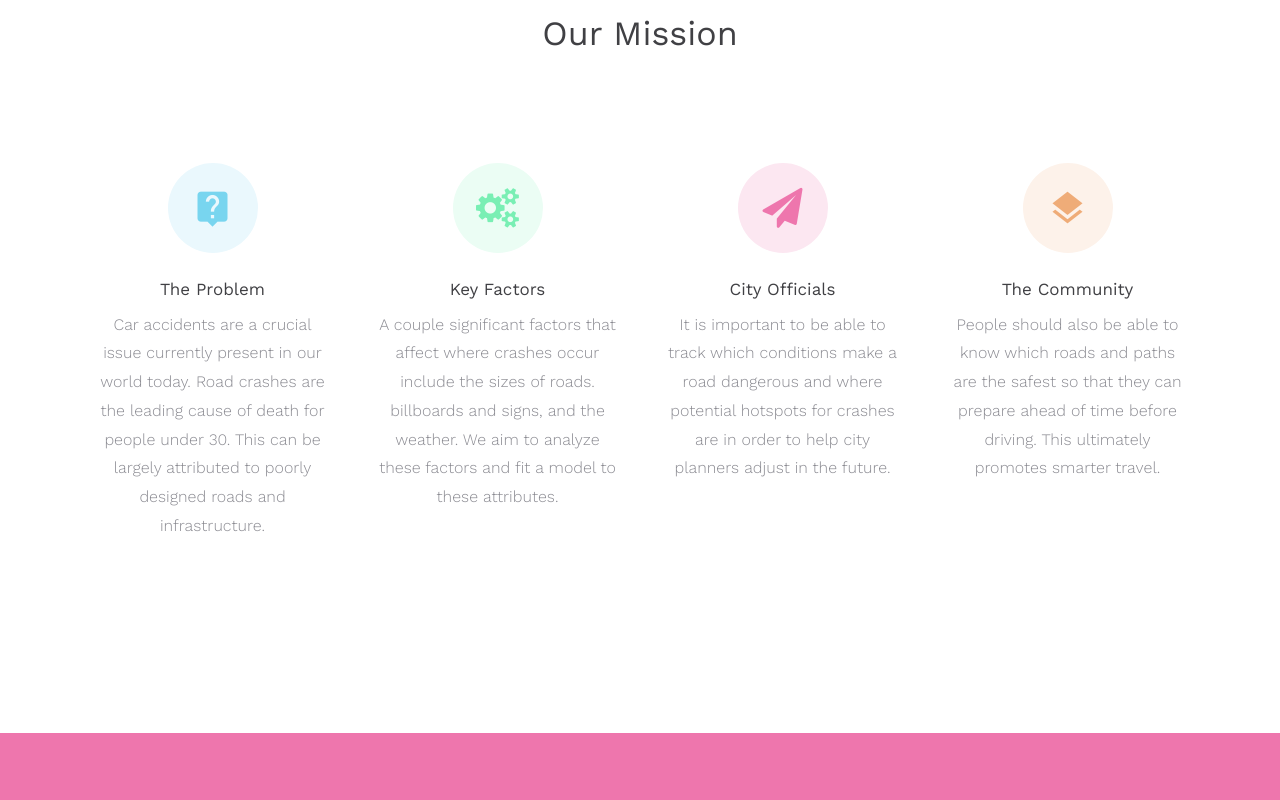
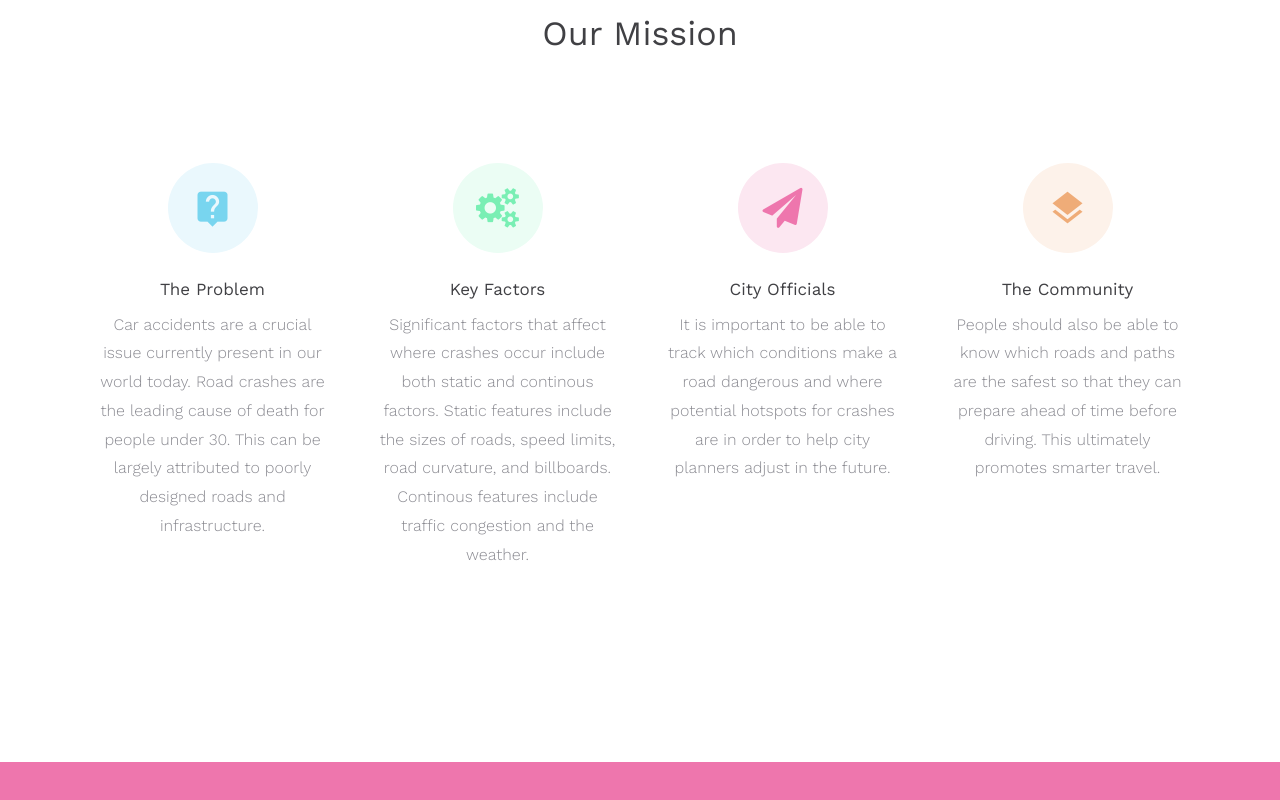
Before and after one commit to ayaanzhaque/PreDent, a plain HTML site: page index.html in a window 1280 px wide. Shown: the part 920-1720 px from the top of the page. Drawn offline with nearby package versions, Linux system fonts and the light colour scheme; some packages are replaced by stand-ins of ours; files that its build step writes are made by us from their sources; no server answers; files whose address does not match are found by name.

Commit message:
edited UI

```diff
--- a/index.html
+++ b/index.html
@@ -181,7 +181,7 @@
               <div class="d-flex justify-content-center"><div class="icon color-2 d-flex justify-content-center mb-3"><span class="align-self-center icon-gears"></span></div></div>
               <div class="media-body p-2">
                 <h3 class="heading">Key Factors</h3>
-                <p>A couple significant factors that affect where crashes occur include the sizes of roads. billboards and signs, and the weather. We aim to analyze these factors and fit a model to these attributes. </p>
+                <p>Significant factors that affect where crashes occur include both static and continous factors. Static features include the sizes of roads, speed limits, road curvature, and billboards. Continous features include traffic congestion and the weather.</p>
               </div>
             </div>
           </div>
```
